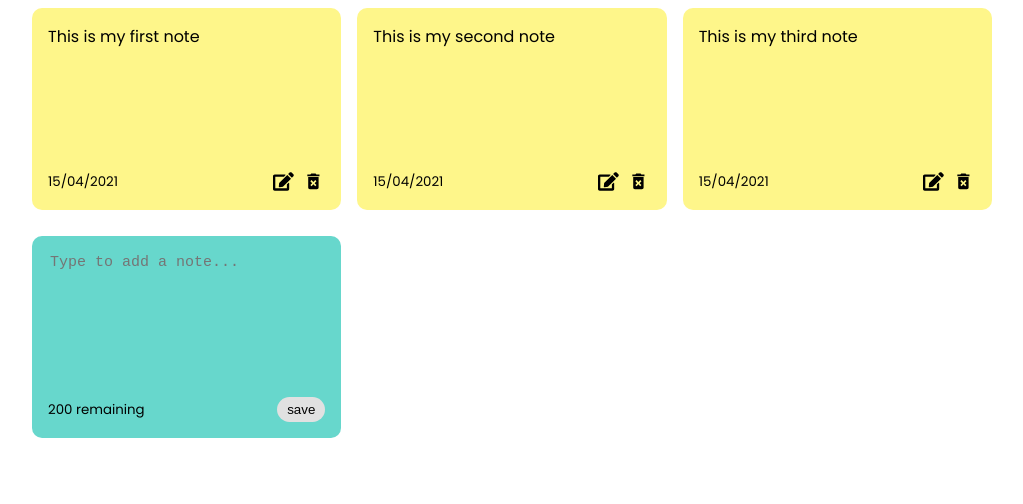
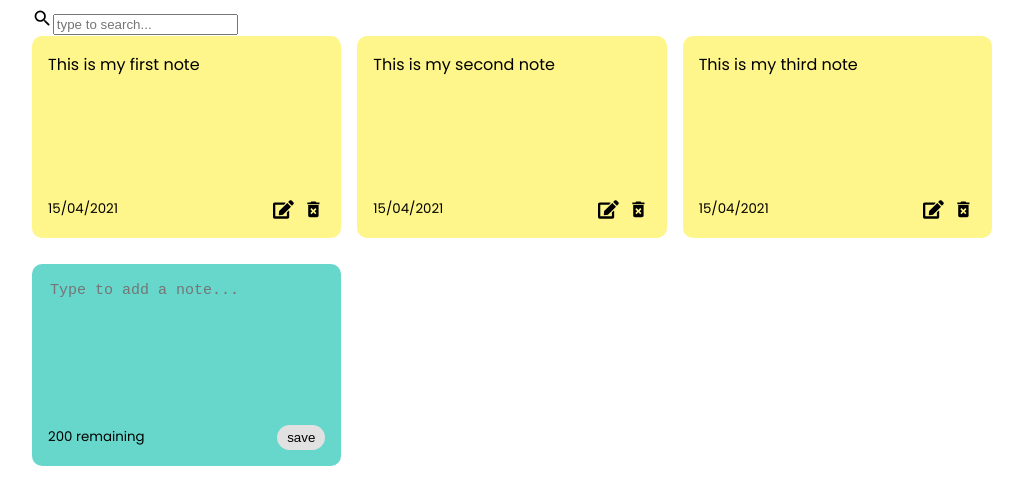
Before and after one commit to Furiuss/notes-app, a React (Vite) app: page / in a window 1280 px wide. Shown: the top 504 px of the page, without its empty margins (128-1151 px from the left). Built offline with nearby package versions, Linux system fonts and the light colour scheme.

Commit message:
add search to app and refactor inital state

```diff
--- a/src/App.jsx
+++ b/src/App.jsx
@@ -1,46 +1,54 @@
-import {useState} from 'react'
-import {nanoid} from 'nanoid'
+import { useState } from "react";
+import { nanoid } from "nanoid";
 import { NotesList } from "./components/NotesList";
-import './App.css'
+import "./App.css";
+import { Search } from "./components/Search";
 
-function App() {
-  const [notes, setNotes] = useState([
+const initialState = [
   {
     id: nanoid(),
-      text: 'This is my first note',
-      date: '15/04/2021'
+    text: "This is my first note",
+    date: "15/04/2021",
   },
   {
     id: nanoid(),
-      text: 'This is my second note',
-      date: '15/04/2021'
+    text: "This is my second note",
+    date: "15/04/2021",
   },
   {
     id: nanoid(),
-      text: 'This is my third note',
-      date: '15/04/2021'
-    }
-  ]);
+    text: "This is my third note",
+    date: "15/04/2021",
+  },
+]
+
+function App() {
+  const [notes, setNotes] = useState(initialState);
 
   const addText = (text) => {
     const date = new Date();
     const newNote = {
       id: nanoid(),
       text,
-      date: date.toLocaleDateString()
-    }
-    setNotes(notes => [...notes, newNote])
-  }
+      date: date.toLocaleDateString(),
+    };
+    setNotes((notes) => [...notes, newNote]);
+  };
 
   const deleteNote = (id) => {
-    setNotes(notes.filter(note => note.id !== id))
-  }
+    setNotes(notes.filter((note) => note.id !== id));
+  };
 
   return (
     <div className="container">
-      <NotesList addText={addText} handleDeleteNote={deleteNote} notes={notes}/>
+      <Search />
+      <NotesList
+        addText={addText}
+        handleDeleteNote={deleteNote}
+        notes={notes}
+      />
     </div>
-  )
+  );
 }
 
 export default App;
--- a/src/components/Search.jsx
+++ b/src/components/Search.jsx
@@ -0,0 +1,10 @@
+import {MdSearch} from 'react-icons/md'
+
+export const Search = () => {
+  return (
+    <div className="search">
+      <MdSearch className="search-icons" size="1.3em" />
+      <input type="text" placeholder="type to search..."/>
+    </div>
+  )
+}
```
Also changed, not shown: src/App.css (line endings or trailing spaces). Lines whose indentation alone changed are shown as unchanged.
